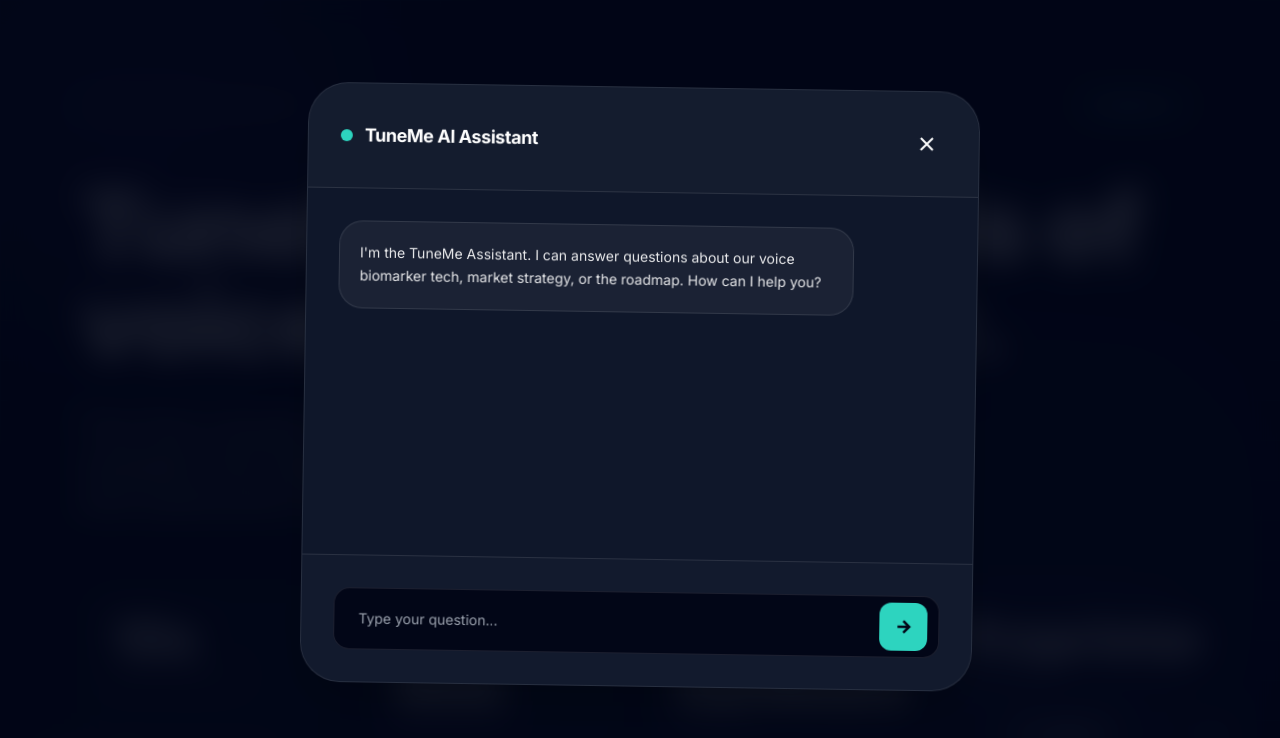
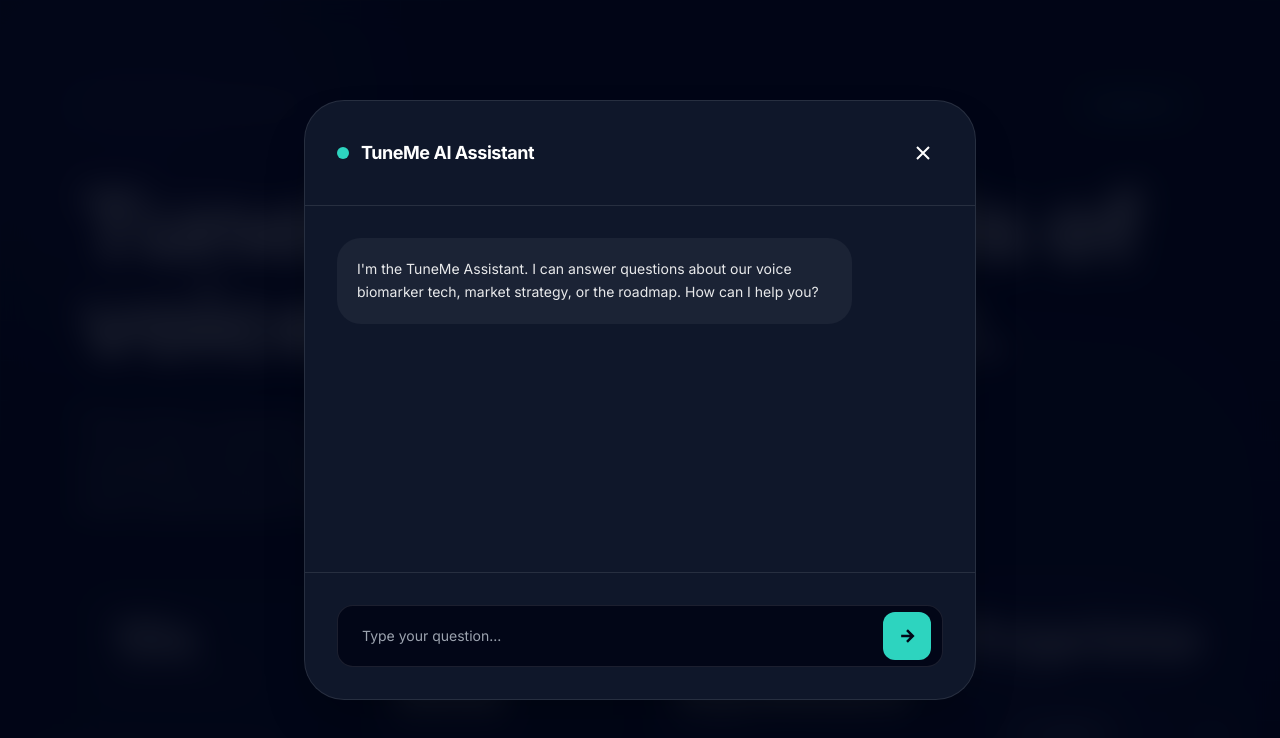
Before and after one commit to itai-stack/tuneme-investor-deck-test, a React (Vite) app: page / in a window 1280 px wide. Both pictures are taken after a click on the button "ASK AI". Shown: the top 738 px of the page. Built offline with nearby package versions, Linux system fonts and the light colour scheme.

Commit message:
Add files via upload

```diff
--- a/AIChat.tsx
+++ b/AIChat.tsx
@@ -28,7 +28,13 @@
     setLoading(true);
 
     try {
-      const ai = new GoogleGenAI({ apiKey: process.env.API_KEY });
+      // In browser, handle API key gracefully
+      const apiKey = process.env.API_KEY;
+      if (!apiKey) {
+        throw new Error("API Key not found");
+      }
+
+      const ai = new GoogleGenAI({ apiKey });
       const context = slides.map(s => `Slide ${s.id} (${s.kicker}): ${s.title}. ${s.subtitle}`).join('\n');
       const response = await ai.models.generateContent({
         model: 'gemini-3-flash-preview',
@@ -41,7 +47,7 @@
       });
       setMessages(prev => [...prev, { role: 'model', text: response.text || "I couldn't generate a response." }]);
     } catch (e) {
-      setMessages(prev => [...prev, { role: 'model', text: "Connection error. Please check your API key." }]);
+      setMessages(prev => [...prev, { role: 'model', text: "Service error. Please try again later." }]);
     } finally {
       setLoading(false);
     }
@@ -49,8 +55,8 @@
 
   return (
     <div className="fixed inset-0 z-[100] flex items-center justify-center p-4 bg-slate-950/90 custom-blur transition-all duration-300">
-      <div className="w-full max-w-2xl bg-slate-900 border border-white/10 rounded-[40px] overflow-hidden flex flex-col h-[75vh] shadow-2xl animate-float">
-        <div className="p-8 border-b border-white/10 flex items-center justify-between bg-white/[0.02]">
+      <div className="w-full max-w-2xl bg-slate-900 border border-white/10 rounded-[40px] overflow-hidden flex flex-col h-[75vh] shadow-2xl">
+        <div className="p-8 border-b border-white/10 flex items-center justify-between">
           <div className="flex items-center gap-3">
             <div className="w-3 h-3 rounded-full bg-teal-400" />
             <h3 className="font-bold tracking-tight text-lg">TuneMe AI Assistant</h3>
@@ -62,14 +68,14 @@
         <div ref={scrollRef} className="flex-1 overflow-y-auto p-8 space-y-6 hide-scrollbar">
           {messages.map((msg, i) => (
             <div key={i} className={`flex ${msg.role === 'user' ? 'justify-end' : 'justify-start'}`}>
-              <div className={`max-w-[85%] p-5 rounded-3xl text-sm leading-relaxed ${msg.role === 'user' ? 'bg-teal-500/20 border border-teal-500/20 text-teal-50' : 'bg-white/5 border border-white/10 text-white/90'}`}>
+              <div className={`max-w-[85%] p-5 rounded-3xl text-sm leading-relaxed ${msg.role === 'user' ? 'bg-teal-500/20 text-teal-50' : 'bg-white/5 text-white/90'}`}>
                 {msg.text}
               </div>
             </div>
           ))}
           {loading && <div className="text-white/30 text-xs animate-pulse">Assistant is thinking...</div>}
         </div>
-        <div className="p-8 border-t border-white/10 bg-white/[0.01]">
+        <div className="p-8 border-t border-white/10">
           <div className="relative">
             <input
               type="text"
--- a/SlideContent.tsx
+++ b/SlideContent.tsx
@@ -15,7 +15,6 @@
 
   return (
     <div className={`flex-1 flex flex-col transition-all duration-1000 delay-100 ${visibilityClass}`}>
-      {/* Header */}
       <div className="flex items-center justify-between mb-6 lg:mb-12 flex-shrink-0">
         <div className="flex items-center gap-2 lg:gap-3 text-[10px] lg:text-xs font-black tracking-[0.25em] uppercase text-white/50">
           <div className="w-1.5 h-1.5 lg:w-2 lg:h-2 rounded-full bg-teal-400 shadow-[0_0_15px_rgba(45,212,191,0.6)]" />
@@ -26,7 +25,6 @@
         </div>
       </div>
 
-      {/* Main Content */}
       <div className="flex-1 flex flex-col justify-center min-h-0">
         <div className="max-w-6xl w-full">
           <h1 className="text-3xl lg:text-8xl font-black leading-[1.05] tracking-tight mb-4 lg:mb-10 drop-shadow-2xl">
--- a/index.tsx
+++ b/index.tsx
@@ -3,21 +3,16 @@
 import ReactDOM from 'react-dom/client';
 import App from './App.tsx';
 
-console.log("TuneMe Deck: Initializing...");
+console.log("TuneMe Deck: Mounting application...");
 
 const rootElement = document.getElementById('root');
-if (!rootElement) {
-  console.error("TuneMe Deck Error: Root element '#root' not found in index.html");
+if (rootElement) {
+  const root = ReactDOM.createRoot(rootElement);
+  root.render(
+    <React.StrictMode>
+      <App />
+    </React.StrictMode>
+  );
 } else {
-  try {
-    const root = ReactDOM.createRoot(rootElement);
-    root.render(
-      <React.StrictMode>
-        <App />
-      </React.StrictMode>
-    );
-    console.log("TuneMe Deck: Rendered successfully.");
-  } catch (err) {
-    console.error("TuneMe Deck: Failed to render app:", err);
-  }
+  console.error("TuneMe Deck Error: Could not find root element.");
 }
```
